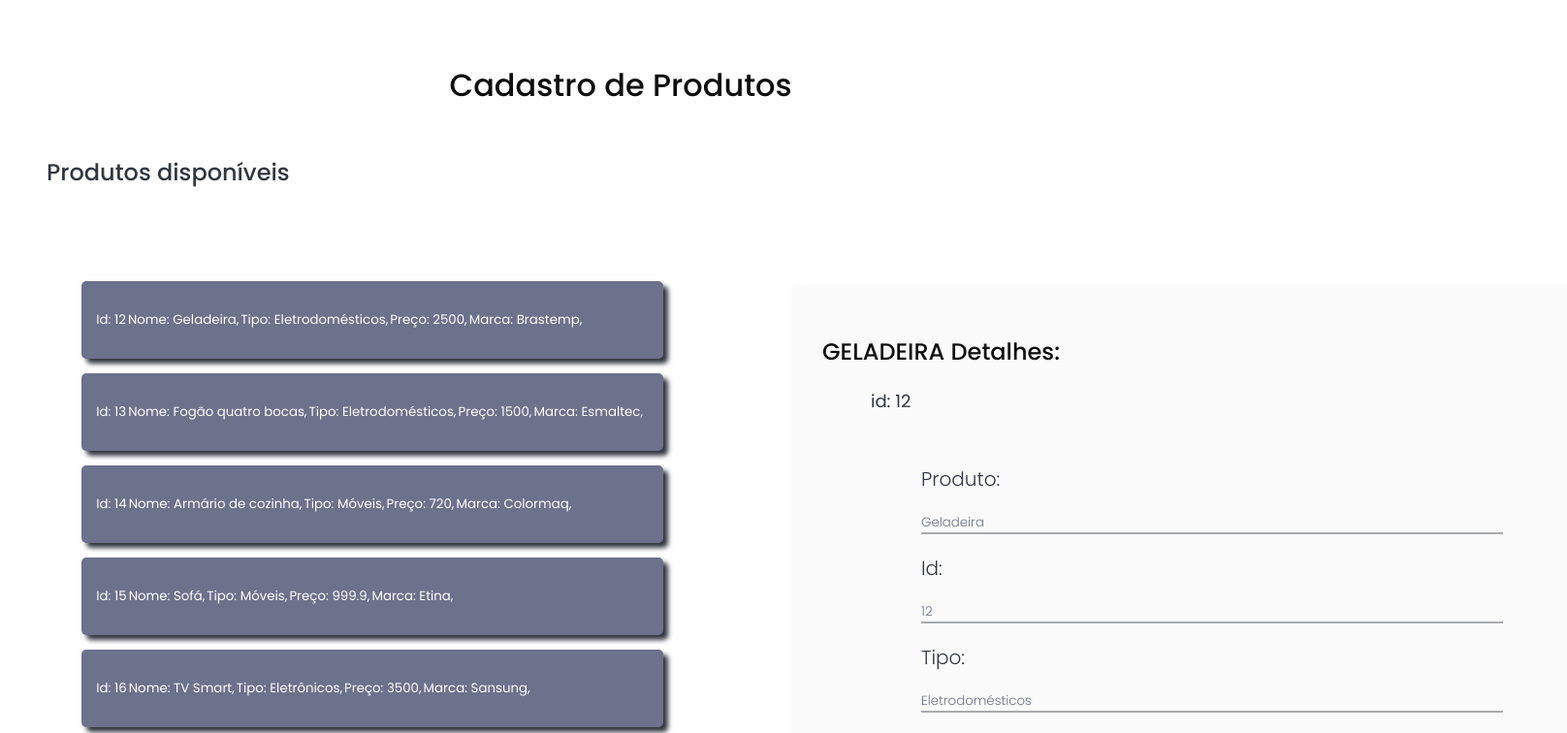
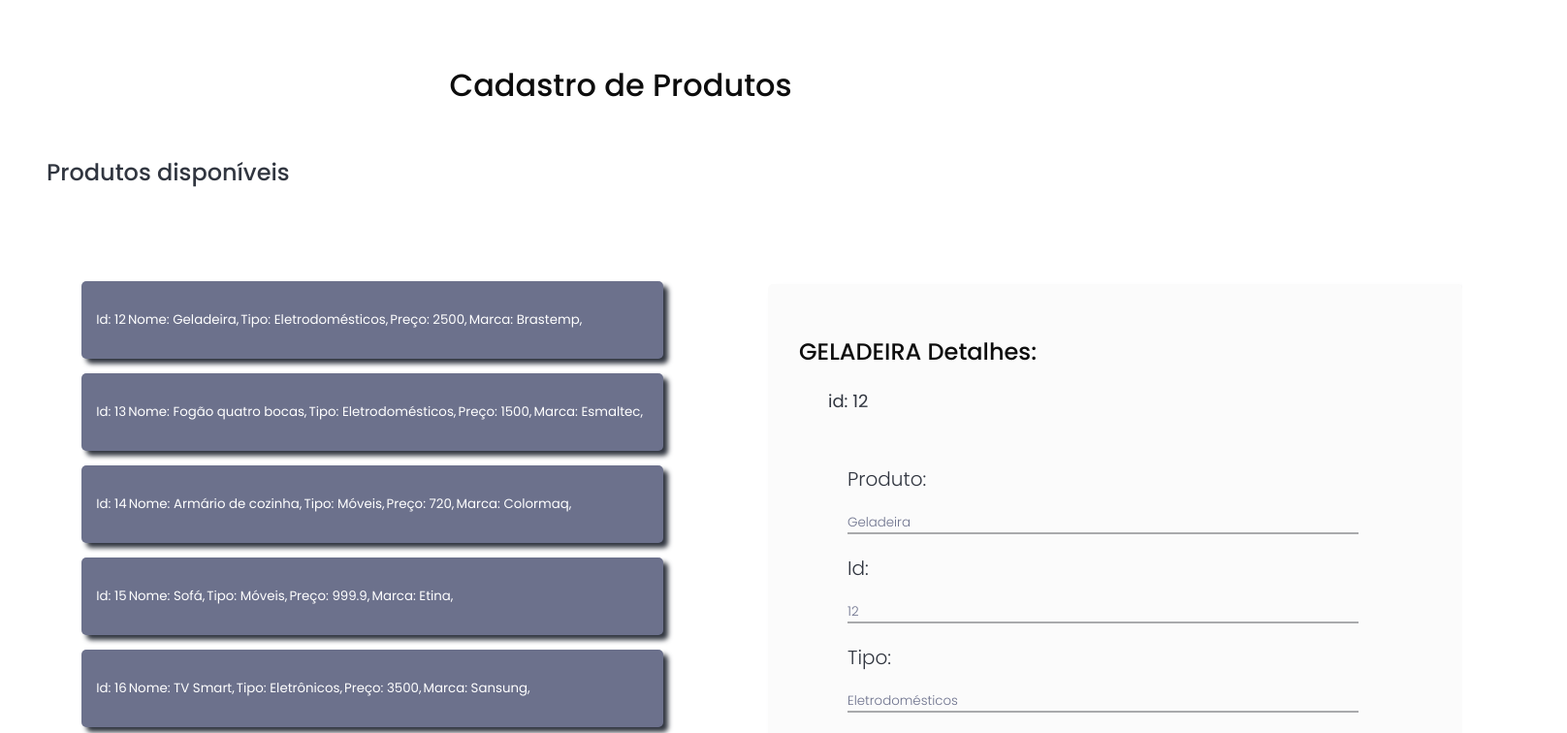
Before and after one commit to AmandaPiva/Cadastro-de-produtos, an Angular app: page / in a window 1280 px wide. Both pictures are taken after a click on the button 384 px from the left and 330 px from the top of the page. Shown: the top 756 px of the page at 97% size, 1616 px wide, since content can reach past the window. Built offline with nearby package versions, Linux system fonts and the light colour scheme.

Commit message:
Arrumando CSS

```diff
--- a/src/app/produto-detalhes/produto-detalhes.component.css
+++ b/src/app/produto-detalhes/produto-detalhes.component.css
@@ -1,5 +1,7 @@
 div{
-    margin-left: 50px;
+    margin-left: 30px;
+
+    width: 100%;
 }
 
 .container{
@@ -9,8 +11,8 @@ div{
     background: rgb(251, 251, 251);
     padding: 2em;
 
-    width: 800px;
-    height: 800px;
+    width: 155%;
+    height: 150%;
 
     margin-top: 50px;
 
@@ -24,6 +26,7 @@ div{
     flex-direction: column;
 
     padding: 2rem;
+    padding-left: 0;
 }
 
 h2{
@@ -64,5 +67,5 @@ h2{
     margin-top: 20px;
     margin-left: 20px;
 
-    width: 600px;
+    width: 85%;
 }
```
Also changed, not shown: 1 other file (tests, documents, lock files or other folders).
